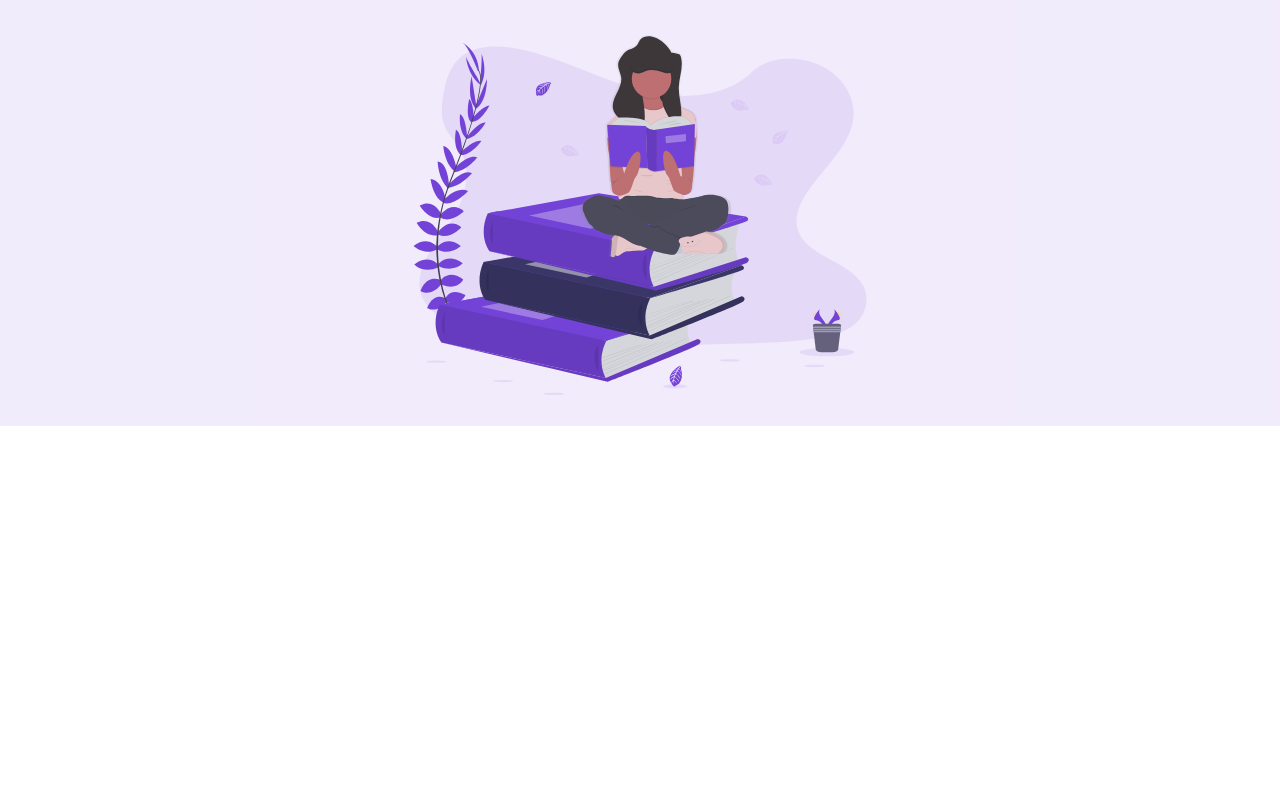
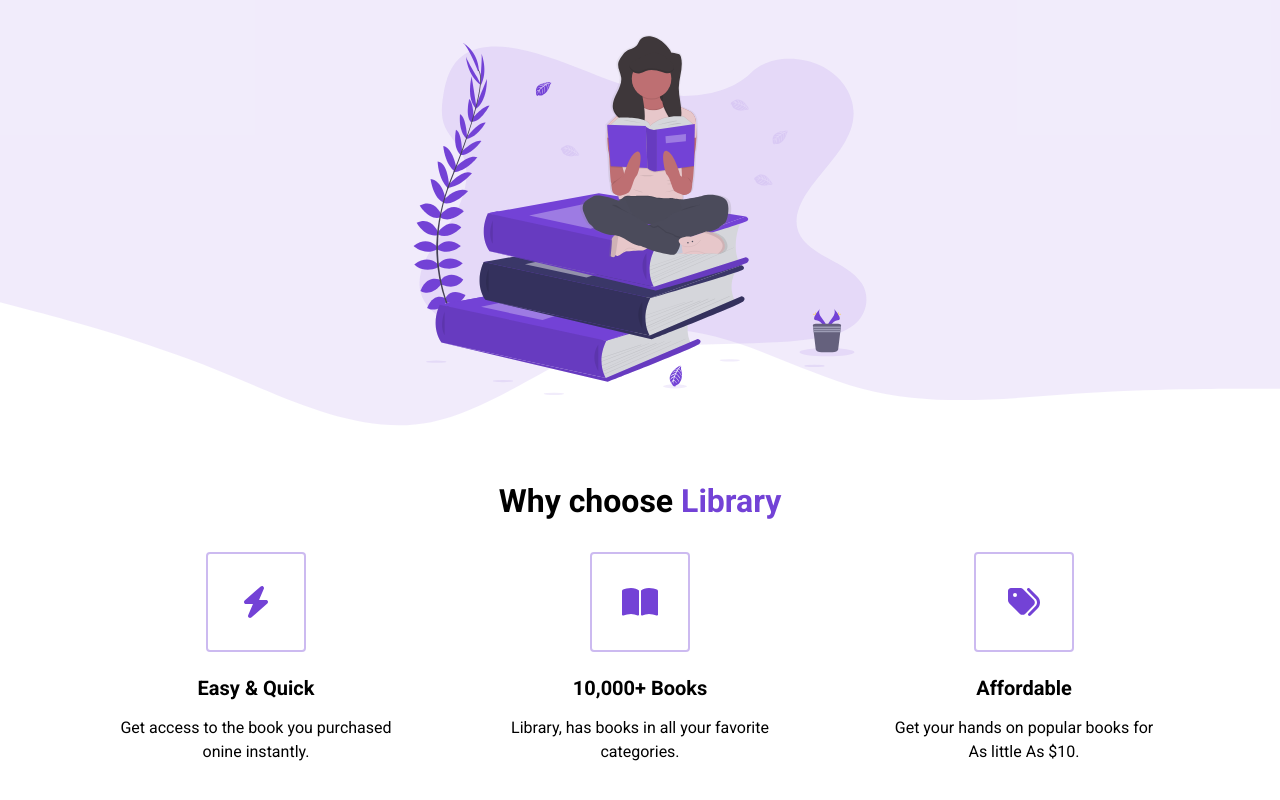
Before and after one commit to Timson89/Week5ReactRocketship-E-Commerce-App, a React (Create React App) app: page / in a window 1280 px wide. Shown: the part 374-1174 px from the top of the page. Before the commit the page ends 800 px from the top, so only its background shows below. Built offline with nearby package versions, Linux system fonts and the light colour scheme.

Commit message:
Practiced using reusable components.

```diff
--- a/src/App.js
+++ b/src/App.js
@@ -5,8 +5,9 @@
 
 
 import './App.css';
-import Nav     from './components/Nav.jsx'
-import Landing from './components/Landing.jsx'
+import Nav        from './components/Nav.jsx';
+import Landing    from './components/Landing.jsx';
+import Highlights from './components/Highlights.jsx';
 
 
 function App() {
@@ -16,6 +17,7 @@
     <div className="App">
       <Nav />
       <Landing />
+      <Highlights />
     </div>
   );
 }
--- /dev/null
+++ b/src/components/Highlights.jsx
@@ -0,0 +1,41 @@
+import React from 'react';
+import { FontAwesomeIcon } from '@fortawesome/react-fontawesome';
+import Highlight from './ui/Highlight';
+
+
+const Highlights = () => {
+
+  return (
+
+    <section id="highlights">
+      <div className="container">
+        <div className="row">
+          <h2 className="section__title">
+            Why choose <span className="purple">Library</span>
+          </h2>
+          <div className="highlight__wrapper">
+
+            <Highlight
+              icon  = {<FontAwesomeIcon icon={'bolt'} />}
+              title = {'Easy & Quick'}
+              para  = {'Get access to the book you purchased onine instantly. '}
+            />
+            <Highlight
+              icon  = {<FontAwesomeIcon icon={'book-open'} />}
+              title = {'10,000+ Books'}
+              para  = {'Library, has books in all your favorite categories. '}
+            />
+            <Highlight
+              icon  = {<FontAwesomeIcon icon={'tags'} />}
+              title = {'Affordable'}
+              para  = {' Get your hands on popular books for As little As $10.'}
+            />
+
+          </div>
+        </div>
+      </div>
+    </section>
+  )
+}
+
+export default Highlights;
--- /dev/null
+++ b/src/components/ui/Highlight.jsx
@@ -0,0 +1,15 @@
+import React from 'react';
+
+const Highlight = ({ icon, title, para }) => {
+
+  return (
+
+    <div className="highlight">
+      <div className="highlight__img">{icon}</div>
+      <h3  className="highlight__sub-title">{title}</h3>
+      <p   className="highlight__para">{para}</p>
+    </div>
+  )
+}
+
+export default Highlight;
--- a/src/index.css
+++ b/src/index.css
@@ -358,7 +358,7 @@
   margin-bottom: 24px;
 }
 
-.highlight__subtitle {
+.highlight__sub-title {
   font-size: 20px;
   margin-bottom: 16px;
   text-align: center;
--- a/src/index.js
+++ b/src/index.js
@@ -7,12 +7,12 @@
 import React from 'react';
 import ReactDOM from 'react-dom/client';
 import './index.css';
-import App from './App';
+import App from './App.js';
 import reportWebVitals from './reportWebVitals';
 import { library } from '@fortawesome/fontawesome-svg-core';
-import { faBars, faShoppingCart, faTimes } from '@fortawesome/free-solid-svg-icons';
+import { faBars, faShoppingCart, faTimes, faBolt, faBookOpen, faTags } from '@fortawesome/free-solid-svg-icons';
 
-library.add(faBars,faShoppingCart, faTimes);
+library.add(faBars,faShoppingCart, faTimes, faBolt, faBookOpen, faTags);
 
 const root = ReactDOM.createRoot(document.getElementById('root'));
 
```
